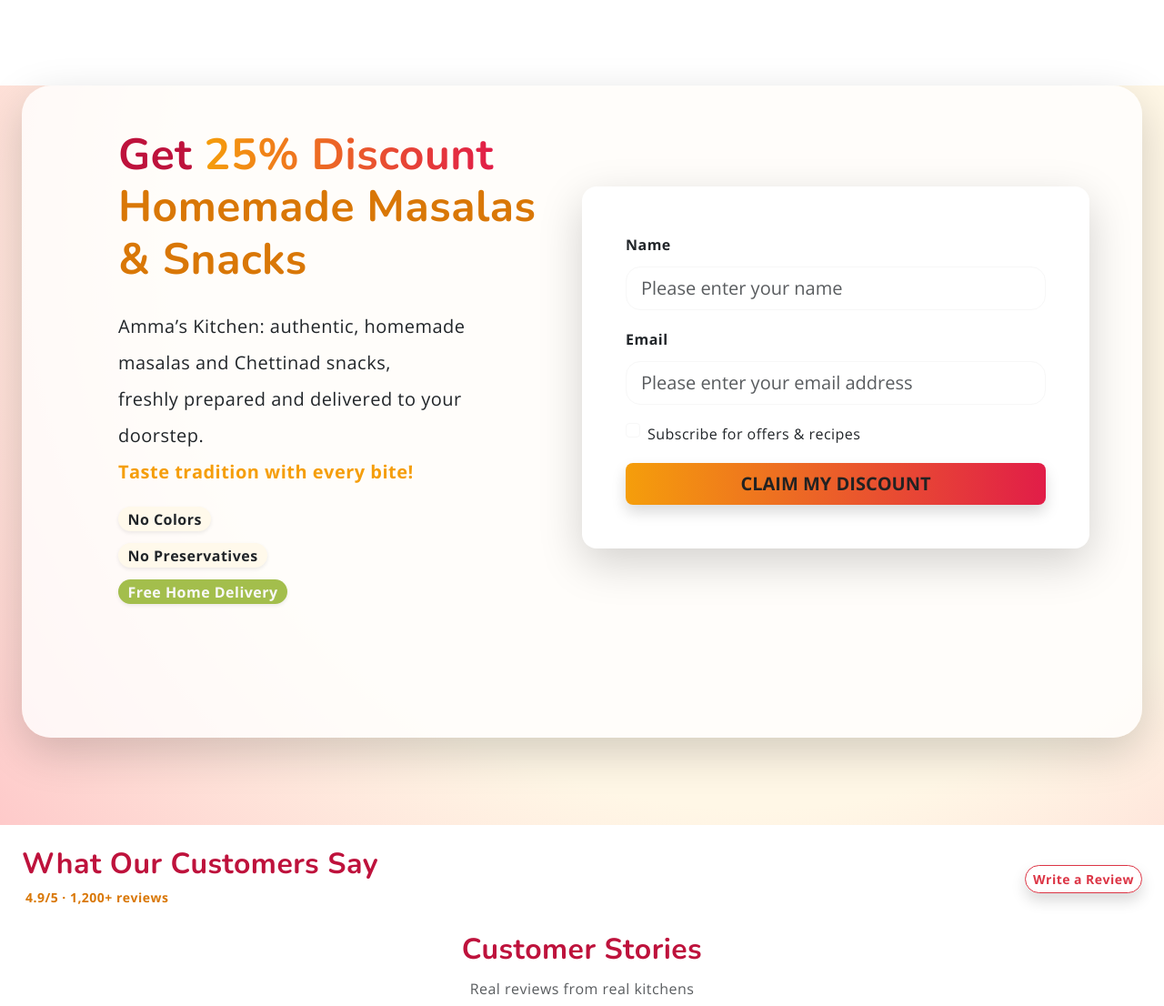
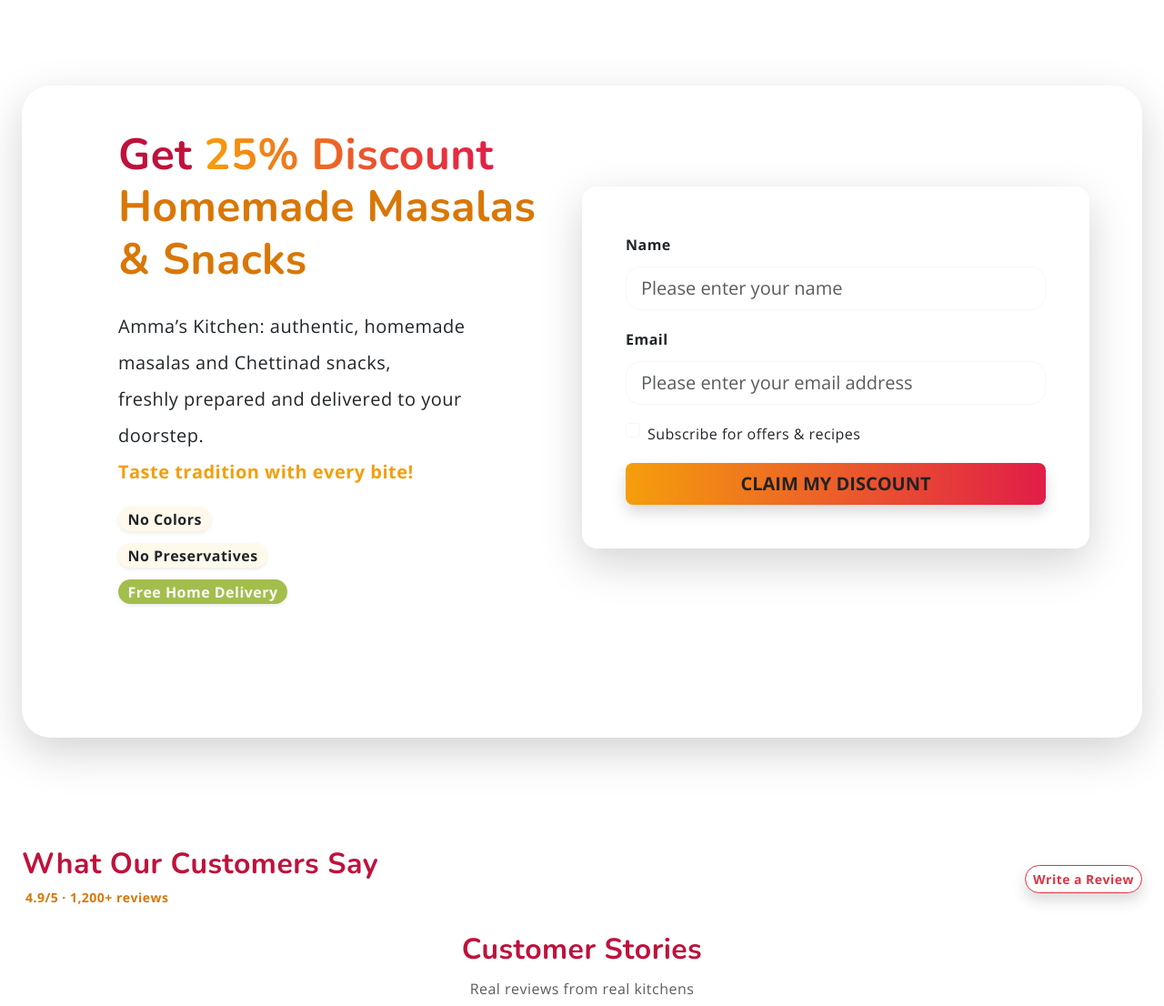
Before and after one commit to Premkumar8/Amma-s-Kitchen-Website, a Flask app: page / in a window 1280 px wide. Shown: the part 1493-2599 px from the top of the page at 91% size. Run offline with Flask 3, Linux system fonts and the light colour scheme; some libraries are stand-ins or nearby versions.

Commit message:
fix: remove inline background gradient from section for cleaner styling

```diff
--- a/templates/index.html
+++ b/templates/index.html
@@ -193,7 +193,7 @@
       </div>
     </section>
 
-    <section class="py-5" style="background: radial-gradient(circle at 65% 20%, #fff7e6 60%, #fecaca 100%);">
+    <section class="py-5">
       <div class="container-fluid">
         <div class="py-5 my-5 rounded-5 border-0 shadow-lg text-dark"
             style="background: rgba(255,255,255,0.8); box-shadow: 0 4px 32px 0 #fca5a533;">
```
